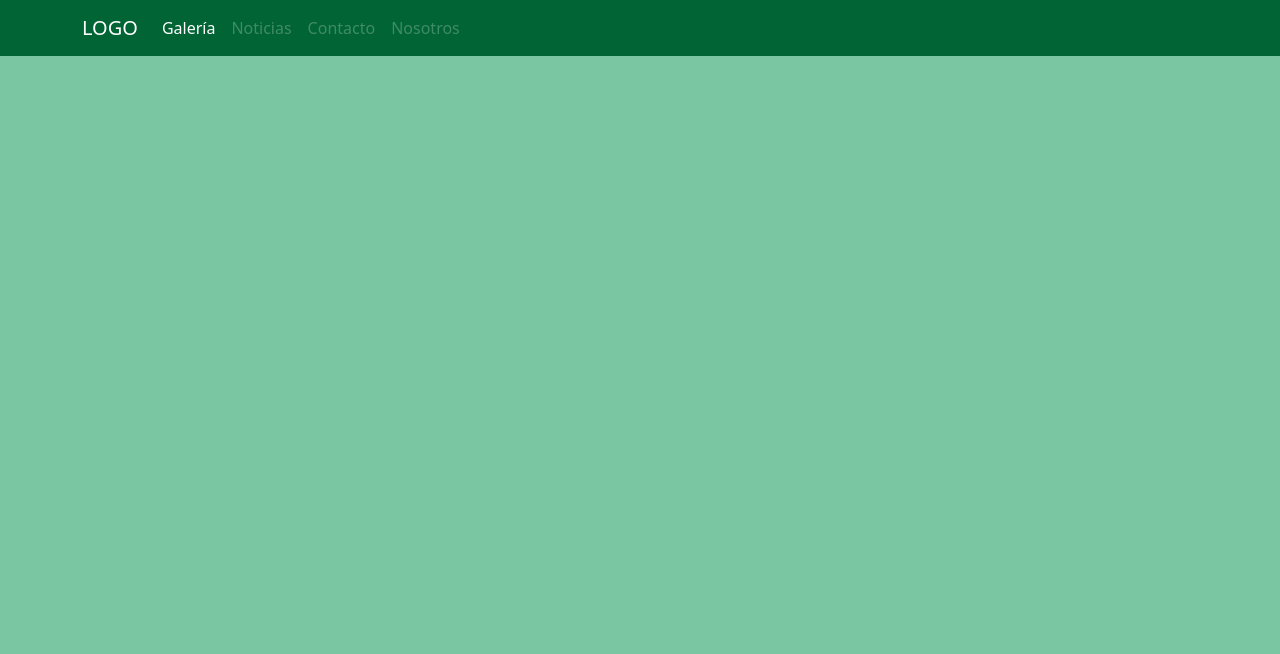
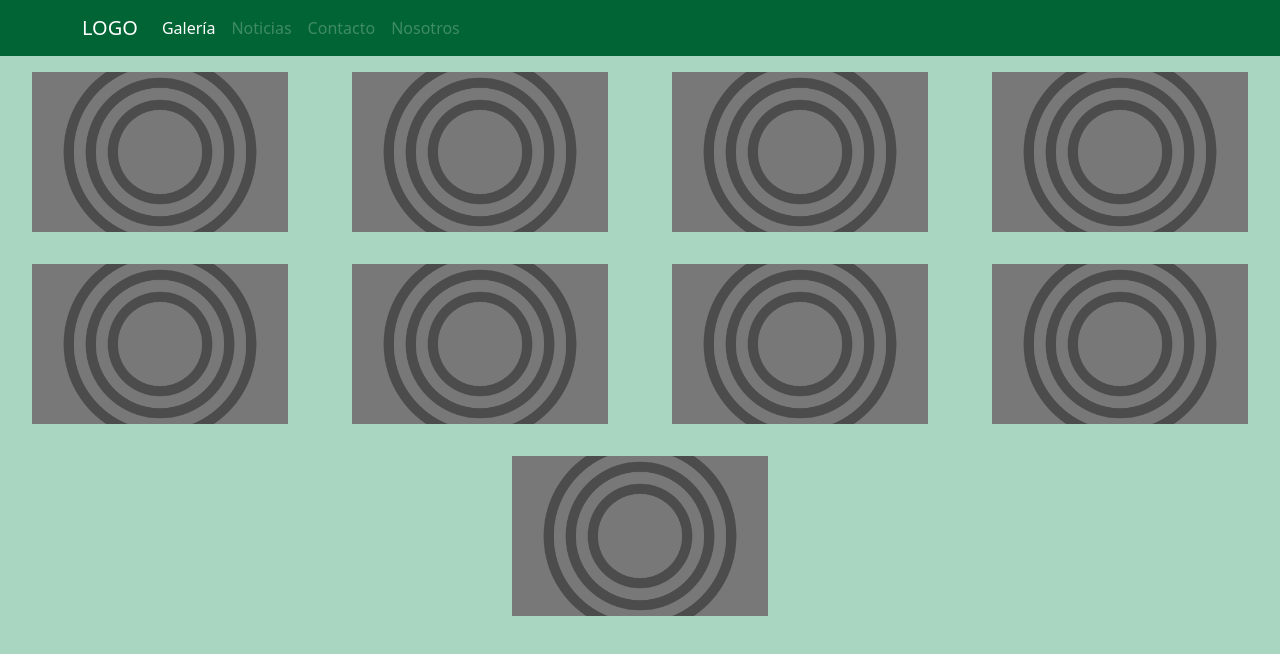
Before and after one commit to cfigueroacoder/PreEntrega2Figueroa, a plain HTML site: page gallery.html in a window 1280 px wide. Drawn offline with nearby package versions, Linux system fonts and the light colour scheme.

Commit message:
galeria implementada y cambios menores

```diff
--- a/css/style.css
+++ b/css/style.css
@@ -1,7 +1,46 @@
 body {
-    background-color: #7ac6a2;
+    background-color: #a9d6c1;
 }
 
 .c-navbar {
     background-color: #006434 !important;
 }
+
+.carousel {
+    width: 40vw;
+    margin: auto;
+}
+
+.img-gallery {
+    width: 20vw;
+    transition: all 0.5s;
+}
+
+.img-gallery:hover {
+    transform:scale(130%);
+}
+
+.home-bottom-text {
+    width: 40vw;
+}
+
+@media (min-width: 1400px) {
+
+    .gallery-container {
+        max-width: 90vw;
+    }
+}
+
+@media (max-width: 640px) {
+    .img-gallery {
+        width:40vw;
+    }
+
+    .carousel {
+        width:80vw;
+    }
+
+    .home-bottom-text {
+        width: 70vw;
+    }
+}
--- a/gallery.html
+++ b/gallery.html
@@ -36,7 +36,39 @@
         </div>
       </nav>
     <!-- /nav -->
-
+    <!-- gallery -->
+    <div class="container-fluid text-center gallery-container">
+      <div class="row">
+        <div class="col p-3">
+          <img class="img-gallery" src="./img/gallery-placeholder.png" alt="placeholder">
+        </div>
+        <div class="col p-3">
+          <img class="img-gallery" src="./img/gallery-placeholder.png" alt="placeholder">
+        </div>
+        <div class="col p-3">
+          <img class="img-gallery" src="./img/gallery-placeholder.png" alt="placeholder">
+        </div>
+        <div class="col p-3">
+          <img class="img-gallery" src="./img/gallery-placeholder.png" alt="placeholder">
+        </div>
+        <div class="col p-3">
+          <img class="img-gallery" src="./img/gallery-placeholder.png" alt="placeholder">
+        </div>
+        <div class="col p-3">
+          <img class="img-gallery" src="./img/gallery-placeholder.png" alt="placeholder">
+        </div>
+        <div class="col p-3">
+          <img class="img-gallery" src="./img/gallery-placeholder.png" alt="placeholder">
+        </div>
+        <div class="col p-3">
+          <img class="img-gallery" src="./img/gallery-placeholder.png" alt="placeholder">
+        </div>
+        <div class="col p-3">
+          <img class="img-gallery" src="./img/gallery-placeholder.png" alt="placeholder">
+        </div>
+      </div>
+    </div>
+    <!-- /gallery -->
 <!-- bootstrap js -->
 <script src="https://cdn.jsdelivr.net/npm/bootstrap@5.2.2/dist/js/bootstrap.bundle.min.js" integrity="sha384-OERcA2EqjJCMA+/3y+gxIOqMEjwtxJY7qPCqsdltbNJuaOe923+mo//f6V8Qbsw3" crossorigin="anonymous"></script>
 </body>
```
Also changed, not shown: index.html (+3 -12 lines).
